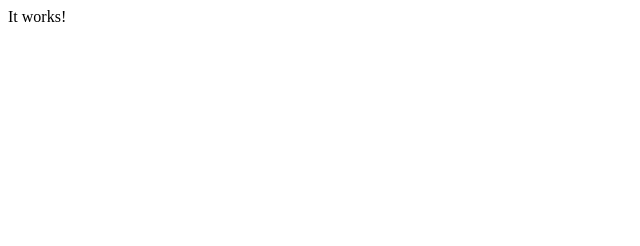
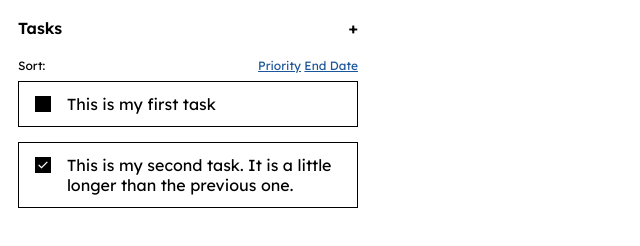
Before and after one commit to ahmednr123/todo-app, a website built with webpack: page index.html in a window 1280 px wide. Shown: the whole page, without its empty margins (0-640 px from the left). Built offline with nearby package versions, Linux system fonts and the light colour scheme; files whose address does not match are found by name.

Commit message:
Base design for ui components

```diff
--- a/index.html
+++ b/index.html
@@ -2,11 +2,44 @@
 <html>
 <head>
     <title>Todo List</title>
-    <link rel="stylesheet" href="./style.css" />
+    <link rel="preconnect" href="https://fonts.googleapis.com">
+    <link rel="preconnect" href="https://fonts.gstatic.com" crossorigin>
+    <link href="https://fonts.googleapis.com/css2?family=Lexend:wght@100..900&display=swap" rel="stylesheet">
+    <link rel="stylesheet" href="https://fonts.googleapis.com/css2?family=Material+Symbols+Outlined:opsz,wght,FILL,GRAD@24,400,0,0" />
 </head>
 <body>
     <div id="app-container">
+        <div class="tasks-container">
+            <div class="list-header">
+                <div class="header-title">Tasks</div>
+                <div class="add-task">+</div>
+            </div>
+            <div class="sort-by">
+                <div>Sort:</div>
+                <div>
+                    <a href="#">Priority</a>
+                    <a href="#">End Date</a>
+                </div>
+            </div>
+            <div class="tasks">
+                <div class="task-container">
+                    <div class="check-box">
+                        <span class="material-symbols-outlined">done</span>
+                    </div>
+                    <div class="task-title">
+                        This is my first task
+                    </div>
+                </div>
+                <div class="task-container">
+                    <div class="check-box checked">
+                        <span class="material-symbols-outlined">done</span>
+                    </div>
+                    <div class="task-title">
+                        This is my second task. It is a little longer than the previous one.
+                    </div>
+                </div>
+            </div>
+        </div>
     </div>
-    <script src="./script.js"></script>
 </body>
 </html>
--- a/src/index.ts
+++ b/src/index.ts
@@ -1,3 +1,3 @@
-//Todo list code
+import './style.css';
 
-document.getElementById('app-container')!.innerHTML = 'It works!';
+//document.getElementById('app-container')!.innerHTML = 'It works!';
--- /dev/null
+++ b/src/style.css
@@ -0,0 +1,75 @@
+* {
+      font-family: "Lexend", sans-serif;
+      font-optical-sizing: auto;
+      font-style: normal;
+}
+
+a {
+    color: #1B559A;
+}
+
+#app-container {
+    padding: 10px;
+}
+
+.tasks-container {
+    max-width: 340px;
+}
+
+.tasks-container .list-header {
+    display: flex;
+    justify-content: space-between;
+    font-weight: 600;
+    margin-bottom: 20px;
+}
+
+.tasks-container .list-header .add-task {
+    cursor: pointer;
+}
+
+.tasks-container .sort-by {
+    display: flex;
+    justify-content: space-between;
+    font-size: 12px;
+}
+
+.tasks {
+    margin-top: 8px;
+}
+
+.tasks .check-box {
+    width: 16px;
+    height: 16px;
+    background: black;
+    color: white;
+    margin-top: 2px;
+    margin-right: 16px;
+    margin-left: 4px;
+}
+
+.tasks .check-box:hover {
+    background: rgba(27,85,154,1);
+}
+
+.tasks .check-box > span {
+    font-size: 16px;
+    display: none;
+}
+
+.tasks .check-box.checked > span {
+    display: block;
+}
+
+.tasks .task-container {
+    display: flex;
+    padding: 12px;
+    border: 1px solid black;
+    margin-bottom: 15px;
+}
+
+.tasks .task-container:hover {
+    //color: rgba(27,85,154,1);
+    //border: 1px solid rgba(27,85,154,1);
+    background: rgba(27,85,154,0.03);
+    cursor: pointer;
+}
```
